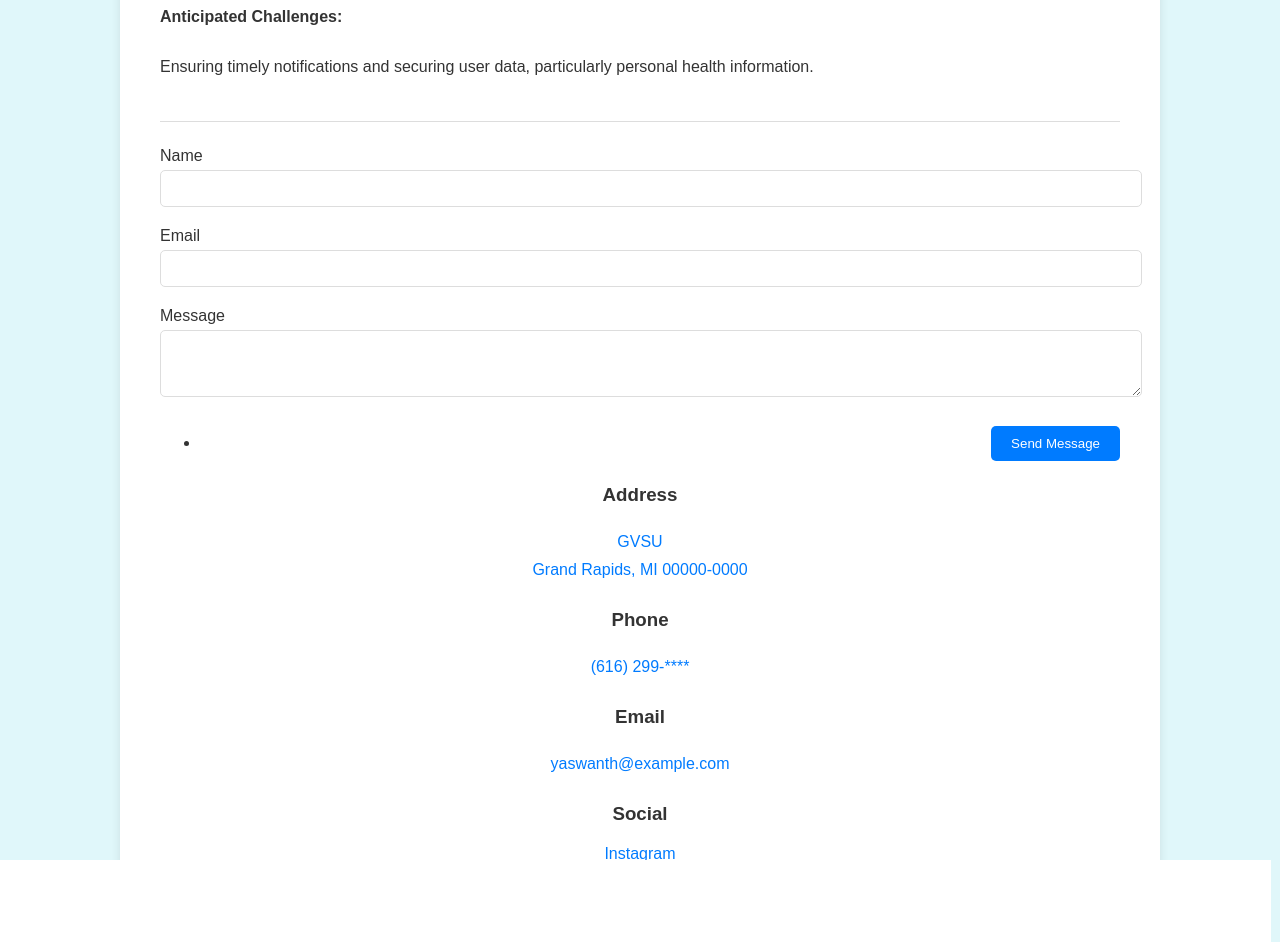
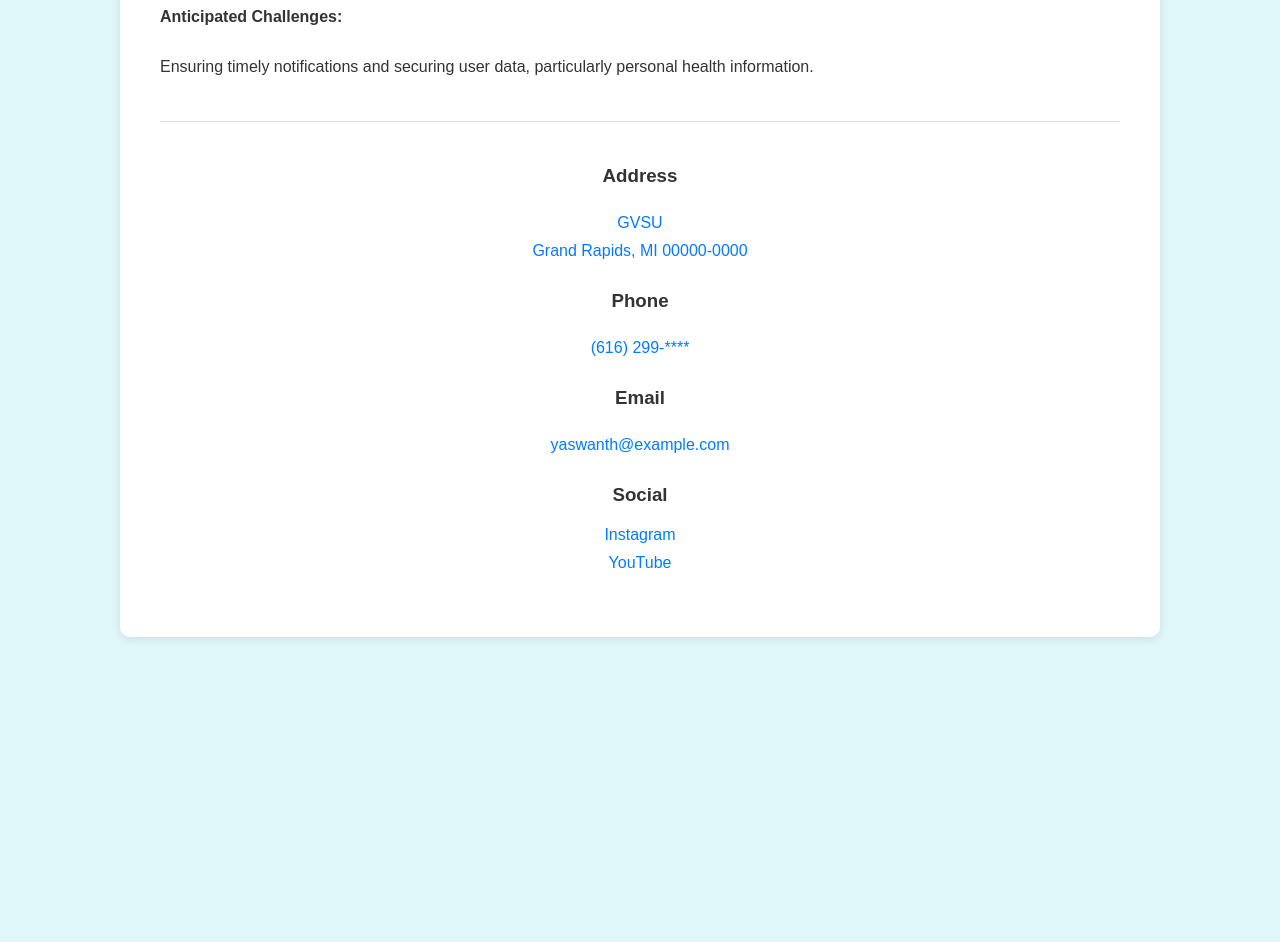
Before and after one commit to KommineniYaswanth/CIS641-HW2-kommineni, a plain HTML site: page index.html in a window 1280 px wide. Shown: the part 1173-2115 px from the top of the page. After the commit the page ends 1818 px from the top, so only its background shows below. Drawn offline with Linux system fonts and the light colour scheme.

Commit message:
Update index.html

```diff
--- a/index.html
+++ b/index.html
@@ -151,27 +151,6 @@
 
         <!-- Footer -->
         <footer id="footer">
-            <section>
-                <form method="post" action="#">
-                    <div class="fields">
-                        <div class="field">
-                            <label for="name">Name</label>
-                            <input type="text" name="name" id="name" />
-                        </div>
-                        <div class="field">
-                            <label for="email">Email</label>
-                            <input type="text" name="email" id="email" />
-                        </div>
-                        <div class="field">
-                            <label for="message">Message</label>
-                            <textarea name="message" id="message" rows="3"></textarea>
-                        </div>
-                    </div>
-                    <ul class="actions">
-                        <li><input type="submit" value="Send Message" /></li>
-                    </ul>
-                </form>
-            </section>
             <section class="split contact">
                 <section class="alt">
                     <h3>Address</h3>
```
